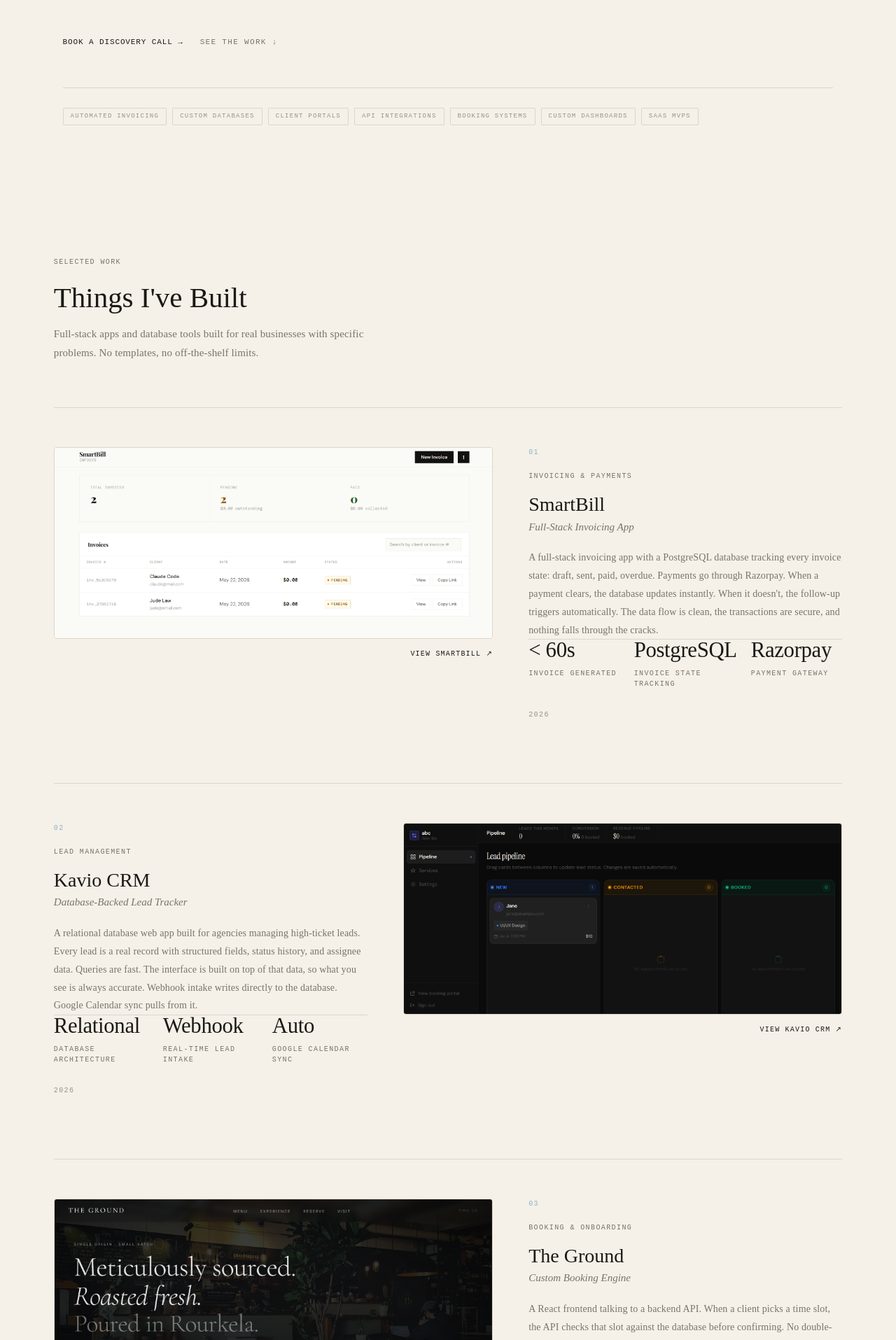
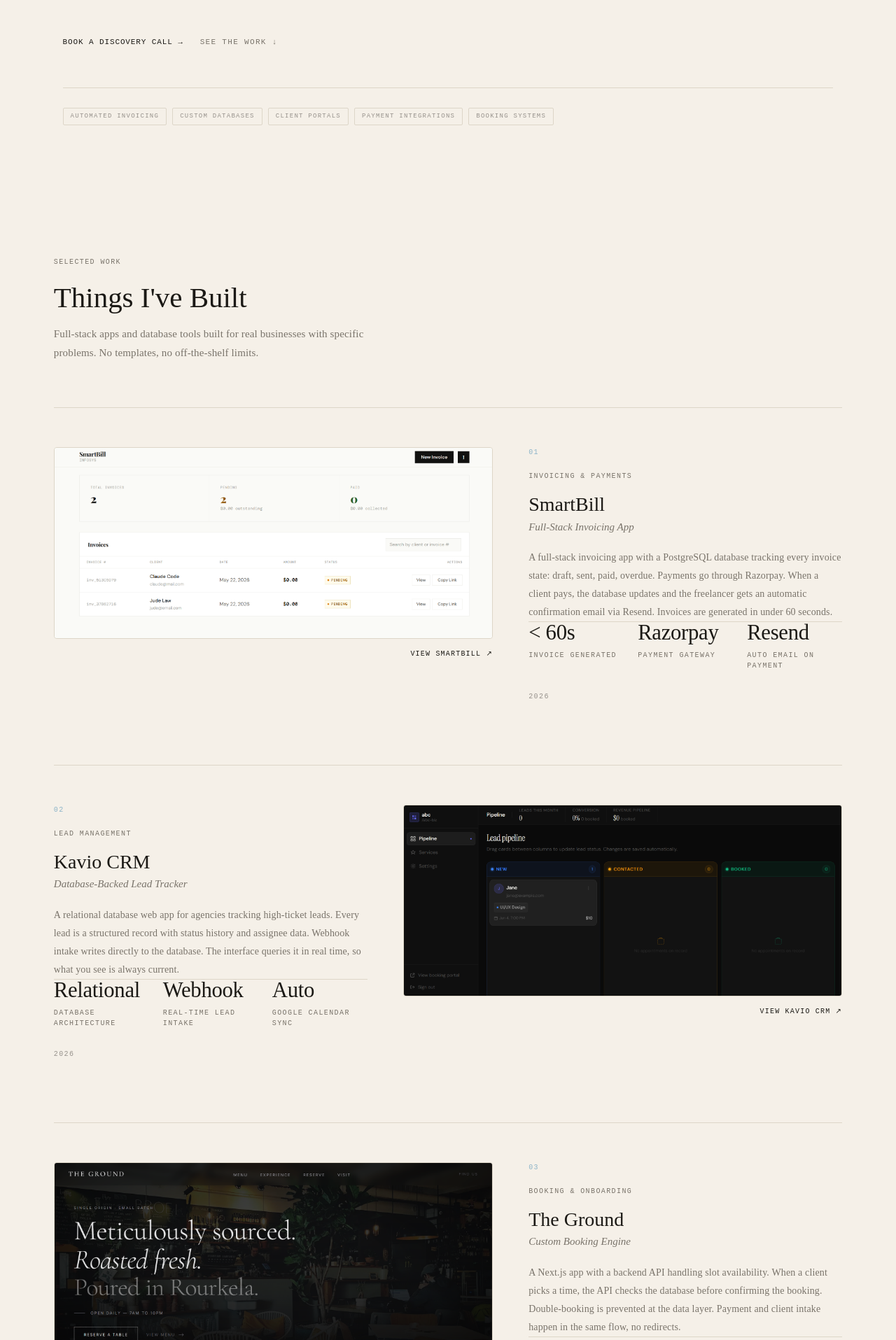
Before and after one commit to KONO-anupam/portfolio-site, a Next.js app: page / in a window 1280 px wide. Shown: the part 645-2560 px from the top of the page at 70% size. Built offline with nearby package versions, Linux system fonts and the light colour scheme.

Commit message:
fix: react to next in project description

```diff
--- a/app/page.tsx
+++ b/app/page.tsx
@@ -16,11 +16,11 @@
     category: "Invoicing & Payments",
     headline: "SmartBill",
     subheadline: "Full-Stack Invoicing App",
-    copy: "A full-stack invoicing app with a PostgreSQL database tracking every invoice state: draft, sent, paid, overdue. Payments go through Razorpay. When a payment clears, the database updates instantly. When it doesn't, the follow-up triggers automatically. The data flow is clean, the transactions are secure, and nothing falls through the cracks.",
+    copy: "A full-stack invoicing app with a PostgreSQL database tracking every invoice state: draft, sent, paid, overdue. Payments go through Razorpay. When a client pays, the database updates and the freelancer gets an automatic confirmation email via Resend. Invoices are generated in under 60 seconds.",
     metrics: [
       { value: "< 60s", label: "Invoice Generated" },
-      { value: "PostgreSQL", label: "Invoice State Tracking" },
       { value: "Razorpay", label: "Payment Gateway" },
+      { value: "Resend", label: "Auto Email on Payment" },
     ],
     screenshot: "/smartbill.png",
     siteUrl: "https://smart-bill-dusky.vercel.app/",
@@ -33,7 +33,7 @@
     category: "Lead Management",
     headline: "Kavio CRM",
     subheadline: "Database-Backed Lead Tracker",
-    copy: "A relational database web app built for agencies managing high-ticket leads. Every lead is a real record with structured fields, status history, and assignee data. Queries are fast. The interface is built on top of that data, so what you see is always accurate. Webhook intake writes directly to the database. Google Calendar sync pulls from it.",
+    copy: "A relational database web app for agencies tracking high-ticket leads. Every lead is a structured record with status history and assignee data. Webhook intake writes directly to the database. The interface queries it in real time, so what you see is always current.",
     metrics: [
       { value: "Relational", label: "Database Architecture" },
       { value: "Webhook", label: "Real-Time Lead Intake" },
@@ -50,11 +50,11 @@
     category: "Booking & Onboarding",
     headline: "The Ground",
     subheadline: "Custom Booking Engine",
-    copy: "A React frontend talking to a backend API. When a client picks a time slot, the API checks that slot against the database before confirming. No double-booking is possible because the check happens at the data layer, not the UI. Once booked, the Google Calendar API syncs the appointment. Payment and intake happen in the same flow.",
+    copy: "A Next.js app with a backend API handling slot availability. When a client picks a time, the API checks the database before confirming the booking. Double-booking is prevented at the data layer. Payment and client intake happen in the same flow, no redirects.",
     metrics: [
+      { value: "Next.js", label: "Frontend Framework" },
       { value: "API-First", label: "Slot Availability Check" },
       { value: "Zero", label: "Double-Booking Risk" },
-      { value: "Google Cal", label: "API Sync on Confirm" },
     ],
     screenshot: "/the-ground.png",
     siteUrl: "https://the-ground-alpha.vercel.app",
@@ -647,10 +647,8 @@
               "AUTOMATED INVOICING",
               "CUSTOM DATABASES",
               "CLIENT PORTALS",
-              "API INTEGRATIONS",
+              "PAYMENT INTEGRATIONS",
               "BOOKING SYSTEMS",
-              "CUSTOM DASHBOARDS",
-              "SAAS MVPS"
             ].map((tag) => (
               <span
                 key={tag}
```
